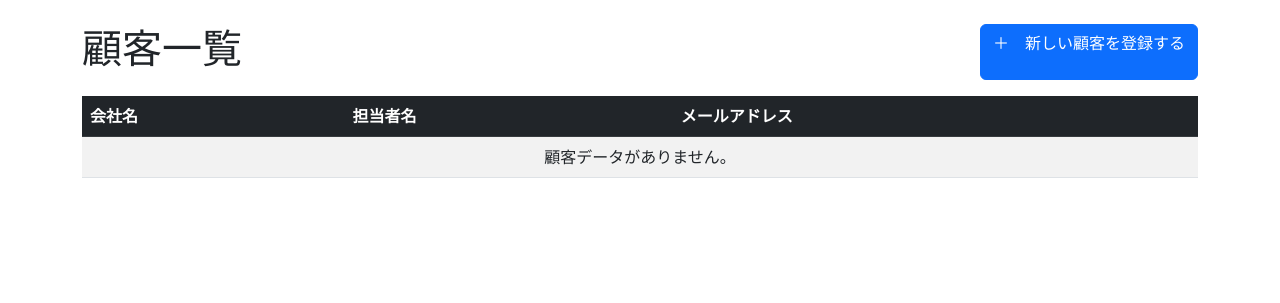
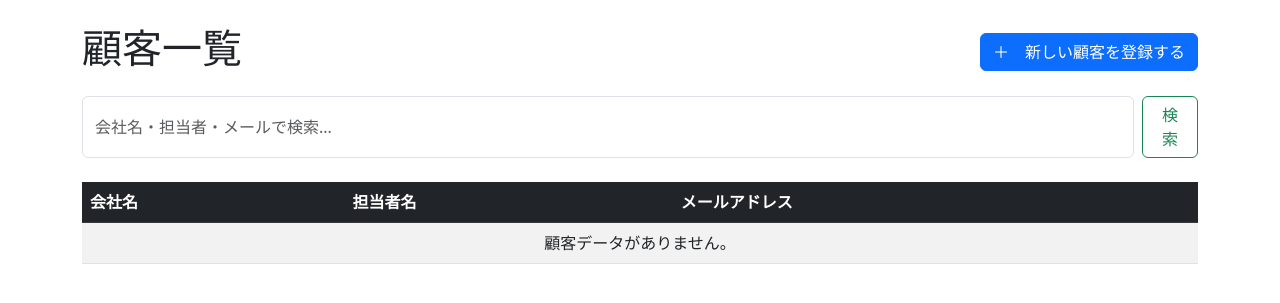
Before and after one commit to vvr213/dicon, a Django app: page / in a window 1280 px wide. Shown: the part 63-366 px from the top of the page. Run offline with Django 4.2, Linux system fonts and the light colour scheme; the visitor is signed in with stand-in values (Sample User, id 1); data that the repository does not hold is empty.

Commit message:
顧客一覧に検索機能とBootstrapデザインを実装（顧客重複は意図的）

```diff
--- a/dicon_app/templates/dicon_app/base.html
+++ b/dicon_app/templates/dicon_app/base.html
@@ -2,7 +2,7 @@
 <html lang="ja">
 <head>
     <meta charset="UTF-8">
-    <meta name="viewport" content="width=devaice-width, initial-scale=1"><title>{% block title %}DICONアプリケーション{% endblock %}</title>
+    <meta name="viewport" content="width=device-width, initial-scale=1"><title>{% block title %}DICONアプリケーション{% endblock %}</title>
     <link href="https://cdn.jsdelivr.net/npm/bootstrap@5.3.0/dist/css/bootstrap.min.css" rel="stylesheet">
 </head>
 <body>
@@ -25,7 +25,7 @@
                                 <button type="submit" class="btn btn-dark btn-sm">ログアウト</button>
                             </form>
                         {% else %}
-                            <a class="nav-link" href="{url 'login' %}" >ログイン</a>
+                            <a class="nav-link" href="{% url 'login' %}" >ログイン</a>
                         {% endif %}
                     </span>
                 </div>
--- a/dicon_app/templates/dicon_app/customer_list.html
+++ b/dicon_app/templates/dicon_app/customer_list.html
@@ -2,11 +2,15 @@
 {% block title %}顧客一覧{% endblock %}
 {% block content %}
 
-<div class="d-flex justify-content-between aline-items-center mb-3">
+<div class="d-flex justify-content-between align-items-center mb-3">
     <h1>顧客一覧</h1>
     <a href="{% url 'customer_create' %}" class="btn btn-primary">＋　新しい顧客を登録する</a>
 </div>
 
+<form class="d-flex mb-4" method="GET" action="{% url 'customer_list' %}">
+    <input class="form-control me-2" type="search" name="query" placeholder="会社名・担当者・メールで検索..." aria-label="Search" value="{{ query }}">
+    <button class="btn btn-outline-success" type="submit">検索</button>
+</form>
 <table class="table table-striped table-hover"> <thead class="table-dark"> <tr>
         <th>会社名</th>
         <th>担当者名</th>
--- a/dicon_app/views.py
+++ b/dicon_app/views.py
@@ -3,30 +3,51 @@ from django.views.generic import ListView, DetailView, CreateView, UpdateView,De
 from django.urls import reverse_lazy # リダイレクト先を指定するためにインポート
 from .models import Customer
 from .forms import CustomerForm # 作成したフォームをインポート
-from django.contrib.auth.mixins import LoginRequiredMixin # 11/26インポート書いた
+from django.contrib.auth.mixins import LoginRequiredMixin # 11/26インポート
+from django.db.models import Q # 12/3インポート
 
-# ---------1119入力ここから（上記一部除く）
 # ---------1126入力→作成したすべてのCBV５つにLoginRequiredMixin, を追加（先に書くのが慣例）
 
 # 顧客一覧を表示するビュー（ListViewを継承）
 class CustomerListView(LoginRequiredMixin, ListView):
-    # 1. どのモデルのデータを取得するか
-    model = Customer
-    # 2. どのテンプレートファイルを使うか
-    template_name = 'dicon_app/customer_list.html'
-    # 3. テンプレート内で使う変数名（指定しない場合、 'object_list' になる）
-    context_object_name = 'customers'
-    # おまけ: 1ページに表示する件数（ページネーション）
-    paginate_by = 10
+
+    model = Customer # 1. どのモデルのデータを取得するか
+    template_name = 'dicon_app/customer_list.html' # 2. どのテンプレートファイルを使うか
+    context_object_name = 'customers' # 3. テンプレート内で使う変数名（指定なしは'object_list'になる）
+    paginate_by = 10# おまけ: 1ページに表示する件数（ページネーション）
 
     # おまけ: 並び順の指定（会社名順）
     #queryset = Customer.objects.all().order_by('company_name')
 
-    # このメソッドをオーバーライド（追記）
+    # # このメソッドをオーバーライド（追記）
+    # def get_queryset(self): # ログインしているユーザー(self.request.user)が担当する
+    #     return Customer.objects.filter(user=self.request.user).order_by('company_name') # 顧客データのみを会社（名）で取得する
+    # 1203修正のためコメアウト
+
     def get_queryset(self):
-        # ログインしているユーザー(self.request.user)が担当する
-        # 顧客データのみを会社で取得する
-        return Customer.objects.filter(user=self.request.user).order_by('company_name')
+        #1. まず、基本となる「自分の担当顧客」を取得（第５回目の内容）
+        queryset = Customer.objects.filter(user=self.request.user).order_by('company_name')
+
+        #2. GETパラメータから　'query'（検索キーワード）を取得
+        query = self.request.GET.get('query')
+
+        #3. キーワードが存在する場合のみ絞り込みを行う
+        if query:
+            # Qオブジェクトを使って「OR条件」を構築
+            # icontains は　「大文字小文字を区別しない部分一致」
+            queryset = queryset.filter(
+                Q(company_name__icontains=query) |
+                Q(contact_name__icontains=query) |
+                Q(email__icontains=query)
+            )
+        return queryset
+
+    # ▼検索キーワードをテンプレートに返すための設定（UX向上）
+    def get_context_data(self, **kwargs):
+        context = super().get_context_data(**kwargs)
+        # テンプレートの value="{{ query }}" にわたす値を設定
+        context['query'] = self.request.GET.get('query', '')
+        return context
 
 # 顧客詳細ページ用のビュー
 class CustomerDetailView(LoginRequiredMixin, DetailView):
```
